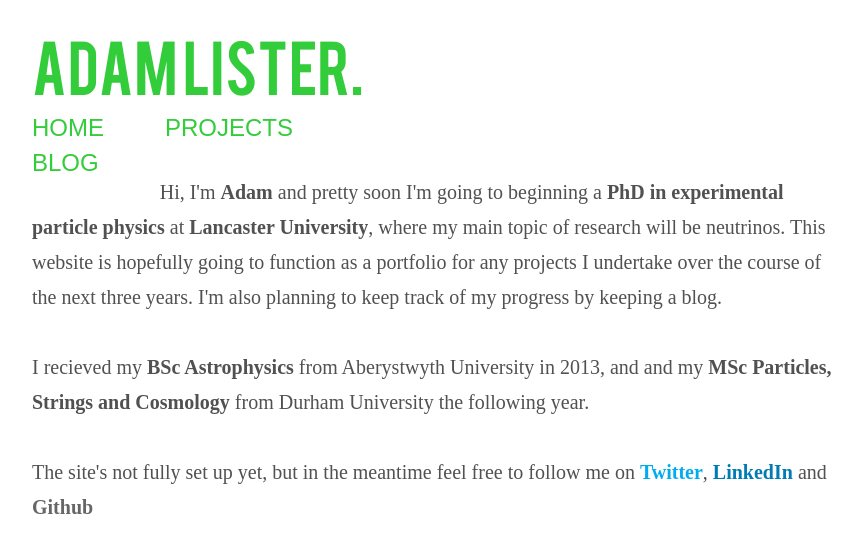
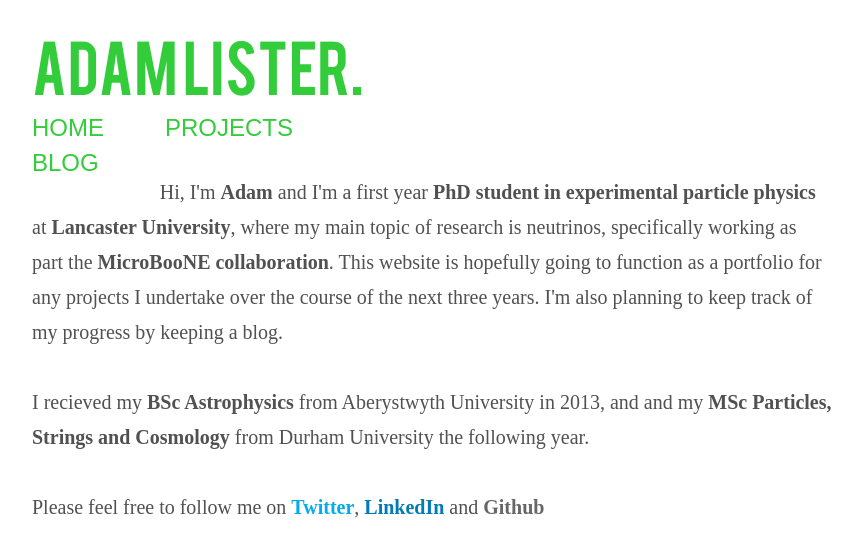
Before and after one commit to admlw/admlw.github.io, a Jekyll site: the page built from index.html, in a window 1280 px wide. Shown: the top 557 px of the page, without its empty margins (208-1070 px from the left). Built offline with Jekyll 4.4.1, drawn with Linux system fonts in a browser that asks for light colours; some web fonts are replaced.

Commit message:
Update index.html

```diff
--- a/index.html
+++ b/index.html
@@ -4,9 +4,9 @@ title: Adam Lister's Webpage
 ---
 
 
-				<p>Hi, I'm <b>Adam</b> and pretty soon I'm going to beginning a <b>PhD in
+				<p>Hi, I'm <b>Adam</b> and I'm a first year <b>PhD student in
 				experimental particle physics</b> at <b>Lancaster University</b>, where my main
-				topic of research will be neutrinos. This website is hopefully going to
+				topic of research is neutrinos, specifically working as part the <b><a href="http://www-microboone.fnal.gov/">MicroBooNE collaboration</a></a></b>. This website is hopefully going to
 				function as a portfolio for any projects I undertake over the course
 				of the next three years. I'm also planning to keep track of my progress by
 				keeping a blog.
@@ -15,7 +15,7 @@ title: Adam Lister's Webpage
 				and my <b>MSc Particles, Strings and Cosmology</b> from Durham University the
 				following year.
 				<br><br>
-				The site's not fully set up yet, but in the meantime feel free to follow me on
+				Please feel free to follow me on
 				<b><a href="https://twitter.com/adamlister92" class="twitlink">Twitter</a></b>,
 				<b><a href="https://uk.linkedin.com/pub/adam-lister/a0/507/a2b" class="lilink">LinkedIn</a></b> and
 				<b><a href="https://github.com/admlw" class="gitlink">Github</a></b>
```
